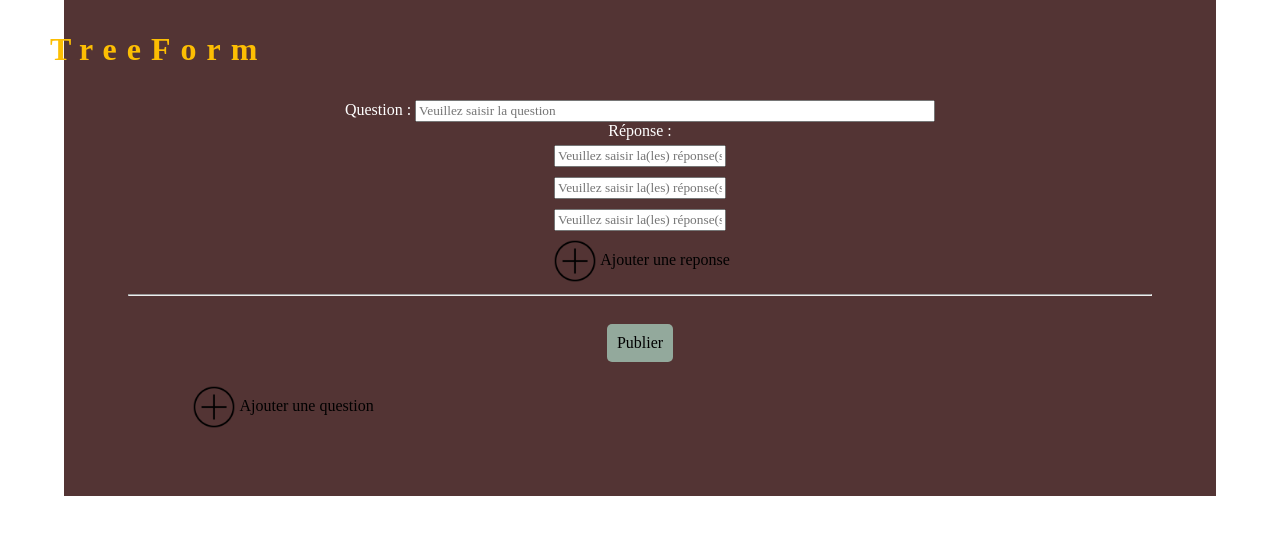
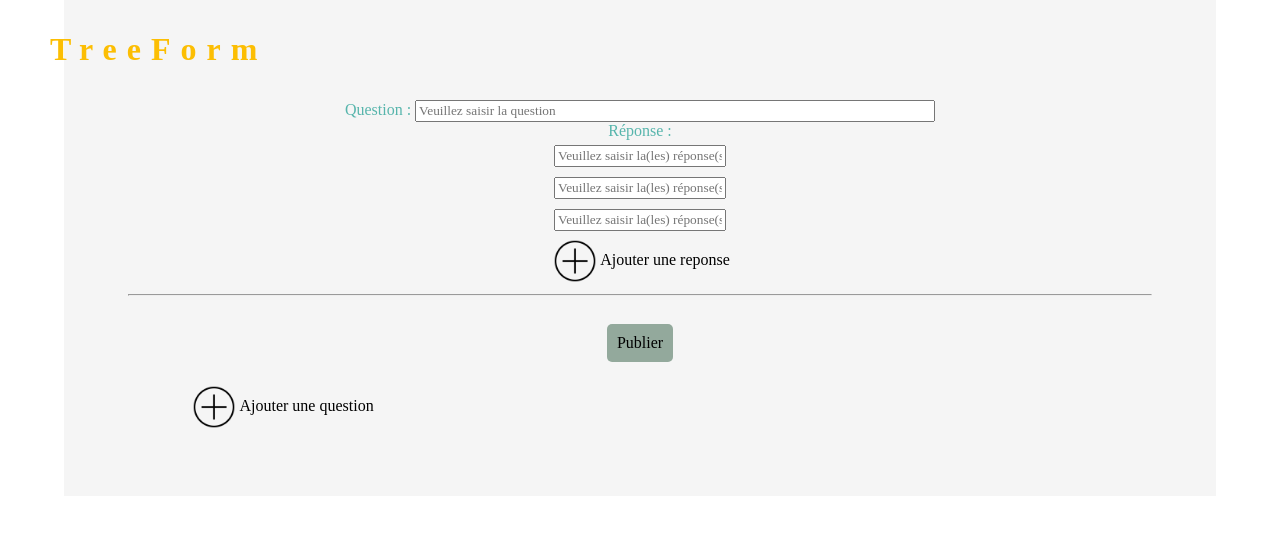
Before and after one commit to 24eme/TreeForm, a PHP site: page /view/home.php in a window 1280 px wide. Shown: the top 535 px of the page. Run offline with PHP 8.4, Linux system fonts and the light colour scheme.

Commit message:
Script Up to date

```diff
--- a/view/css/main.css
+++ b/view/css/main.css
@@ -9,7 +9,7 @@
 }
 h1{
   font-size: 2em;
-  color: #fcbe03;
+  color: #FCBE03;
   margin-left: 40px;
   letter-spacing: 10px;
 }
@@ -124,7 +124,7 @@
   margin:20px;
   border:none;
   border-radius: 5px;
-  background: linear-gradient(to right, black 50%, #93a99c 50%);
+  background: linear-gradient(to right, #FCBE03 50%, #93a99c 50%);
   background-size: 200% 100%;
   background-position: right bottom;
   transition: all .5s ease-out;
@@ -141,11 +141,11 @@
 .create_container{
   width: 80%;
   margin: auto;
-  color: white;
+  color: #57B5AC;
   text-align: center;
   padding: 5%;
   padding-top: 100px;
-  background-color:#533434;
+  background-color:rgba(245, 245, 245,1);
 }
 .question{
   width: 50%;
```
